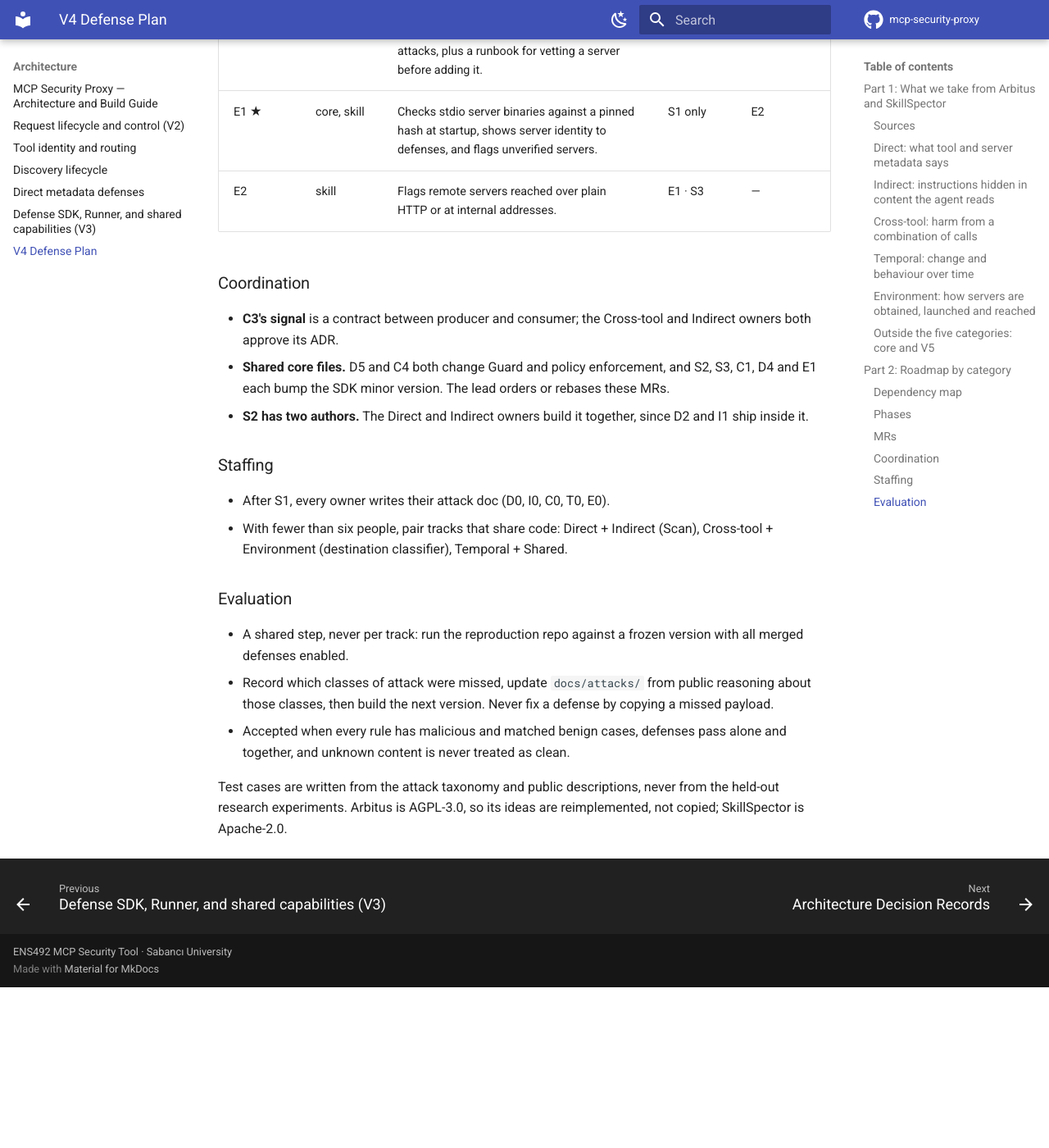
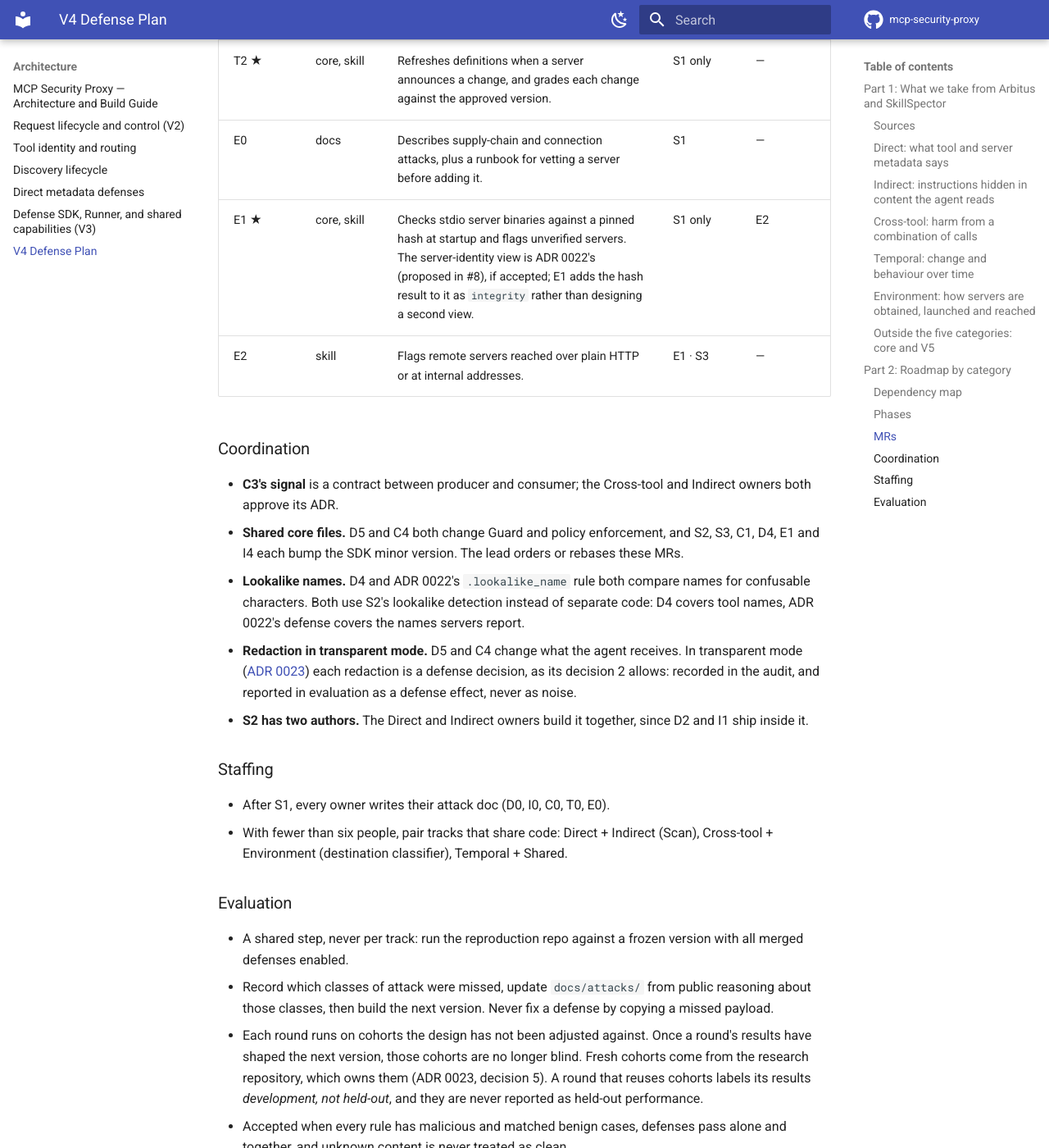
Before and after one commit to taha-kahya/mcp-security-proxy, an MkDocs documentation site: the page built from docs/design/v4-defense-plan.md, in a window 1280 px wide and 1400 px high, scrolled down 11130 px. Shown: the whole window at 82% size. Built offline with MkDocs 1.6.1 and Material for MkDocs 9.7.7, drawn with Linux system fonts in a browser that asks for light colours; comment, search, counter and statistics services are not loaded; before the commit the page ends 12334 px from its top, so only the background shows below that; some of the changed text lies outside the part shown.

Commit message:
docs: address S1 review (ADR 0022/0023 overlap, held-out cohorts)
- ADR 0024 replaces ADR 0023's decision 7 (coverage order); the
  capability it added, proxying instructions, prompts and resources,
  becomes plan MR I4.
- E1 reuses ADR 0022's server-identity view and adds `integrity` to it;
  D4 and 0022's lookalike rule share S2's lookalike detection.
- Redaction (D5, C4) in transparent mode is a recorded defense effect,
  per ADR 0023 decision 2.
- Each evaluation round uses cohorts the design hasn't been adjusted
  against, or labels its results as not held-out.
- D2 covers fields no schema defines, such as x-notes.

Co-Authored-By: Claude Opus 5.5 <noreply@anthropic.com>

````diff
--- a/docs/design/v4-defense-plan.md
+++ b/docs/design/v4-defense-plan.md
@@ -34,7 +34,7 @@ that deliver it.
 
 | Attack type | Arbitus | NVIDIA SkillSpector | Our improvement |
 |---|---|---|---|
-| **Hidden instructions in tool metadata**<br>An HTML comment, zero-width text or a base64 blob in a description tells the agent to read a key file. | *Not covered.* Its threat model lists a server that lies in its descriptions as not mitigated. | TP1: HTML and Markdown comments, zero-width characters, `data:` URIs, base64 blobs that decode to text. P9: whitespace padding that pushes text off-screen. (`mcp_tool_poisoning.py`) | **[D2, S2, D5]**<br>• Inspect every text value at any depth, including all JSON Schema keywords and `_meta`, with a JSON Pointer per finding.<br>• Match on decoded variants (Arbitus idea), so encoding can't hide a phrase.<br>• Staged scan: rules, then a local classifier, then a semantic confirmation of only what was flagged.<br>• Redact the flagged field instead of hiding the whole tool. |
+| **Hidden instructions in tool metadata**<br>An HTML comment, zero-width text or a base64 blob in a description tells the agent to read a key file. | *Not covered.* Its threat model lists a server that lies in its descriptions as not mitigated. | TP1: HTML and Markdown comments, zero-width characters, `data:` URIs, base64 blobs that decode to text. P9: whitespace padding that pushes text off-screen. (`mcp_tool_poisoning.py`) | **[D2, S2, D5]**<br>• Inspect every text value at any depth, including all JSON Schema keywords, `_meta`, and fields no schema defines (such as `x-notes`), since defenses receive the raw definition. A JSON Pointer per finding.<br>• Match on decoded variants (Arbitus idea), so encoding can't hide a phrase.<br>• Staged scan: rules, then a local classifier, then a semantic confirmation of only what was flagged.<br>• Redact the flagged field instead of hiding the whole tool. |
 | **Injection in parameter schemas**<br>A parameter description says “ignore previous instructions”; a `default` holds a shell command. | Has an injection phrase list (override, role change, ChatML and `[INST]` tokens), but applies it only to call arguments and responses. (`prompt_injection.rs`) | TP3: override phrases, system-prompt tokens, exfiltration verbs, descriptions over 500 characters, external URLs or shell commands in `default`. | **[D3]**<br>• Also check `examples`, `enum` and non-standard keywords, not only descriptions and defaults.<br>• Description length is a low-severity hint, never a block on its own.<br>• Use SkillSpector's prohibition-context idea so a benign “never send passwords” stays clean. |
 | **Tool name spoofing**<br>`reаd_file` with a Cyrillic “а” looks identical to another server's `read_file`. | *Not covered.* | TP2: homoglyphs from a 20-character map, mixed scripts in one name, bidirectional override characters. | **[D4]**<br>• Use the full Unicode confusables table, not a hand-picked map.<br>• Compare each name against all other exposed tools through a new `RegistryView.tool_ids()`.<br>• Our server-scoped tool ids already stop routing confusion, so the remaining risk is the model choosing the wrong tool, which this rule reports. |
 | **Claimed behaviour differs from real behaviour**<br>A tool marked `readOnlyHint: true` actually sends messages. | *Not covered.* | TP4: an LLM compares the description with the source code. LP1–LP4: declared permissions compared with what the code does. Both need the code. | **[D1]**<br>• A runtime version that needs no source code: compare the server's annotations with the operator's classification in `tools.yaml`.<br>• Deterministic, no model, and buildable with today's SDK. |
@@ -111,6 +111,7 @@ flowchart LR
     I1["I1 · result_injection"]
     I2["I2 · argument_propagation"]
     I3["I3 · errors and notifications"]
+    I4["I4 · instructions, prompts, resources"]
   end
   subgraph CT["Cross-tool"]
     C1["C1 · adapters + exfiltration"]
@@ -140,6 +141,7 @@ flowchart LR
   C3 --> C4
   D2 --> D5
   I1 --> I3
+  I1 --> I4
   E1 --> E2
 ```
 
@@ -160,7 +162,7 @@ that can start as soon as S1 merges.
 |---|---|---|---|---|
 | **Shared** (lead or SDK owner, done first) | S1 | S2 ★, S3 ★ | S4 | S5 |
 | **Direct** (tool and server metadata) | D0 | D1 ★, D2 | D3, D4 | D5 |
-| **Indirect** (content the agent reads) | I0 | I1 | I2 | I3 |
+| **Indirect** (content the agent reads) | I0 | I1 | I2, I4 | I3 |
 | **Cross-tool** (combinations of calls) | C0 | C1 ★ | C2, C3 | C4 |
 | **Temporal** (change over time) | T0 | T1 ★, T2 ★ | Nothing planned | Invalidating approvals moves to V5 |
 | **Environment** (server launch and reach) | E0 | E1 ★ | E2 | Nothing planned |
@@ -176,7 +178,7 @@ that can start as soon as S1 merges.
 | S5 | core | Links each audit record to the previous one's hash, so tampering can be detected. | S1 only | — |
 | D0 | docs | Describes how direct attacks work, with public examples and their benign twins. | S1 | — |
 | D1 ★ | skill | Flags tools whose annotations, such as read-only, contradict the operator's classification. | S1 only | — |
-| D2 | skill | Flags hidden comments, invisible characters, encoded blobs and padding anywhere in a tool definition. | ships in S2 | D5 |
+| D2 | skill | Flags hidden comments, invisible characters, encoded blobs and padding anywhere in a tool definition, including fields no schema defines. | ships in S2 | D5 |
 | D3 | skill | Flags injection phrases and suspicious default values in input schemas. | S2 | — |
 | D4 | core, skill | Lets defenses list all tool ids, and flags names that look like another tool's name. | S2 | — |
 | D5 | core | Lets policy replace a flagged field with a proxy notice instead of hiding the whole tool. | D2 | — |
@@ -184,6 +186,7 @@ that can start as soon as S1 merges.
 | I1 | skill | Scans each text block of a tool result for injected instructions; other block types are reported as unsupported. | ships in S2 | I3 |
 | I2 | skill | Scans call arguments for injected text being written somewhere another agent will read it. | S2 | — |
 | I3 | core, skill | Sends errors and notifications through inspection and extends I1 to them. | I1 | — |
+| I4 | core, skill | Proxies the server's initialize `instructions`, prompts and resources, each through its own inspection stage and never forwarded uninspected by default, and extends I1 to them ([ADR 0023](../decisions/0023-evaluation-readiness-and-transparent-mode.md), decision 7). | I1 | — |
 | C0 | docs | Describes cross-tool attacks such as read-then-exfiltrate, with public examples and their benign twins. | S1 | — |
 | C1 ★ | core, skill | Teaches tool adapters to read resource, destination and sensitivity from arguments, and flags a sensitive read followed by an external send. | S1 only | C2 · C3 |
 | C2 | skill | Flags calls whose destination is internal or a cloud metadata endpoint. | C1 · S3 | — |
@@ -193,7 +196,7 @@ that can start as soon as S1 merges.
 | T1 ★ | skill | Limits how many calls a task can make within a time window. | S1 only | — |
 | T2 ★ | core, skill | Refreshes definitions when a server announces a change, and grades each change against the approved version. | S1 only | — |
 | E0 | docs | Describes supply-chain and connection attacks, plus a runbook for vetting a server before adding it. | S1 | — |
-| E1 ★ | core, skill | Checks stdio server binaries against a pinned hash at startup, shows server identity to defenses, and flags unverified servers. | S1 only | E2 |
+| E1 ★ | core, skill | Checks stdio server binaries against a pinned hash at startup and flags unverified servers. The server-identity view is ADR 0022's (proposed in #8), if accepted; E1 adds the hash result to it as `integrity` rather than designing a second view. | S1 only | E2 |
 | E2 | skill | Flags remote servers reached over plain HTTP or at internal addresses. | E1 · S3 | — |
 
 ### Coordination
@@ -201,8 +204,17 @@ that can start as soon as S1 merges.
 - **C3's signal** is a contract between producer and consumer; the Cross-tool
   and Indirect owners both approve its ADR.
 - **Shared core files.** D5 and C4 both change Guard and policy enforcement,
-  and S2, S3, C1, D4 and E1 each bump the SDK minor version. The lead orders
+  and S2, S3, C1, D4, E1 and I4 each bump the SDK minor version. The lead orders
   or rebases these MRs.
+- **Lookalike names.** D4 and ADR 0022's `.lookalike_name` rule both compare
+  names for confusable characters. Both use S2's lookalike detection instead
+  of separate code: D4 covers tool names, ADR 0022's defense covers the
+  names servers report.
+- **Redaction in transparent mode.** D5 and C4 change what the agent
+  receives. In transparent mode ([ADR 0023](../decisions/0023-evaluation-readiness-and-transparent-mode.md))
+  each redaction is a defense decision, as its decision 2 allows: recorded
+  in the audit, and reported in evaluation as a defense effect, never as
+  noise.
 - **S2 has two authors.** The Direct and Indirect owners build it together,
   since D2 and I1 ship inside it.
 
@@ -219,6 +231,12 @@ that can start as soon as S1 merges.
 - Record which classes of attack were missed, update `docs/attacks/` from
   public reasoning about those classes, then build the next version. Never fix
   a defense by copying a missed payload.
+- Each round runs on cohorts the design has not been adjusted against. Once
+  a round's results have shaped the next version, those cohorts are no
+  longer blind. Fresh cohorts come from the research repository, which owns
+  them (ADR 0023, decision 5). A round that reuses cohorts labels its
+  results *development, not held-out*, and they are never reported as
+  held-out performance.
 - Accepted when every rule has malicious and matched benign cases, defenses
   pass alone and together, and unknown content is never treated as clean.
 
````
Also changed, not shown: .claude/skills/add-defense/SKILL.md (+3 -2 lines), docs/decisions/0024-v4-delivery-by-category-tracks.md (+7 -2 lines).
